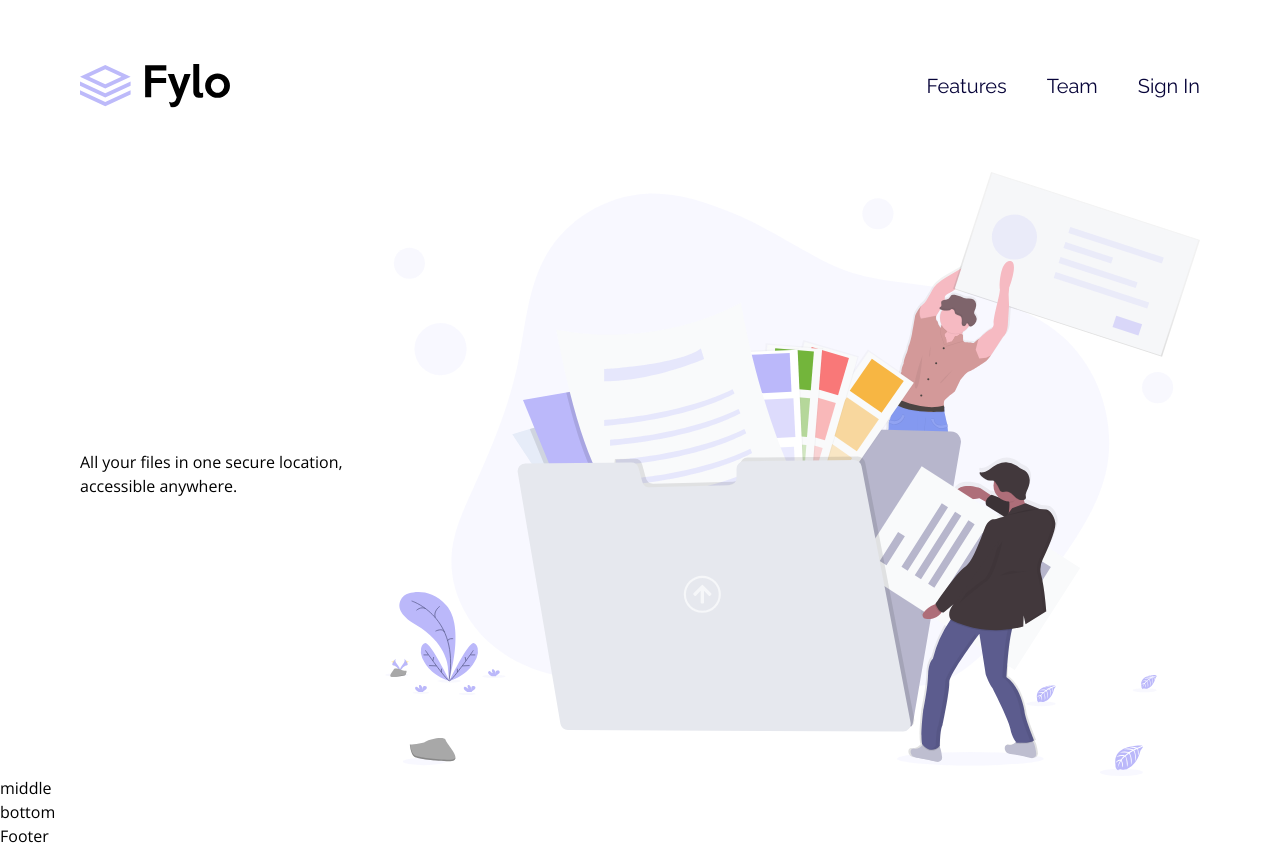
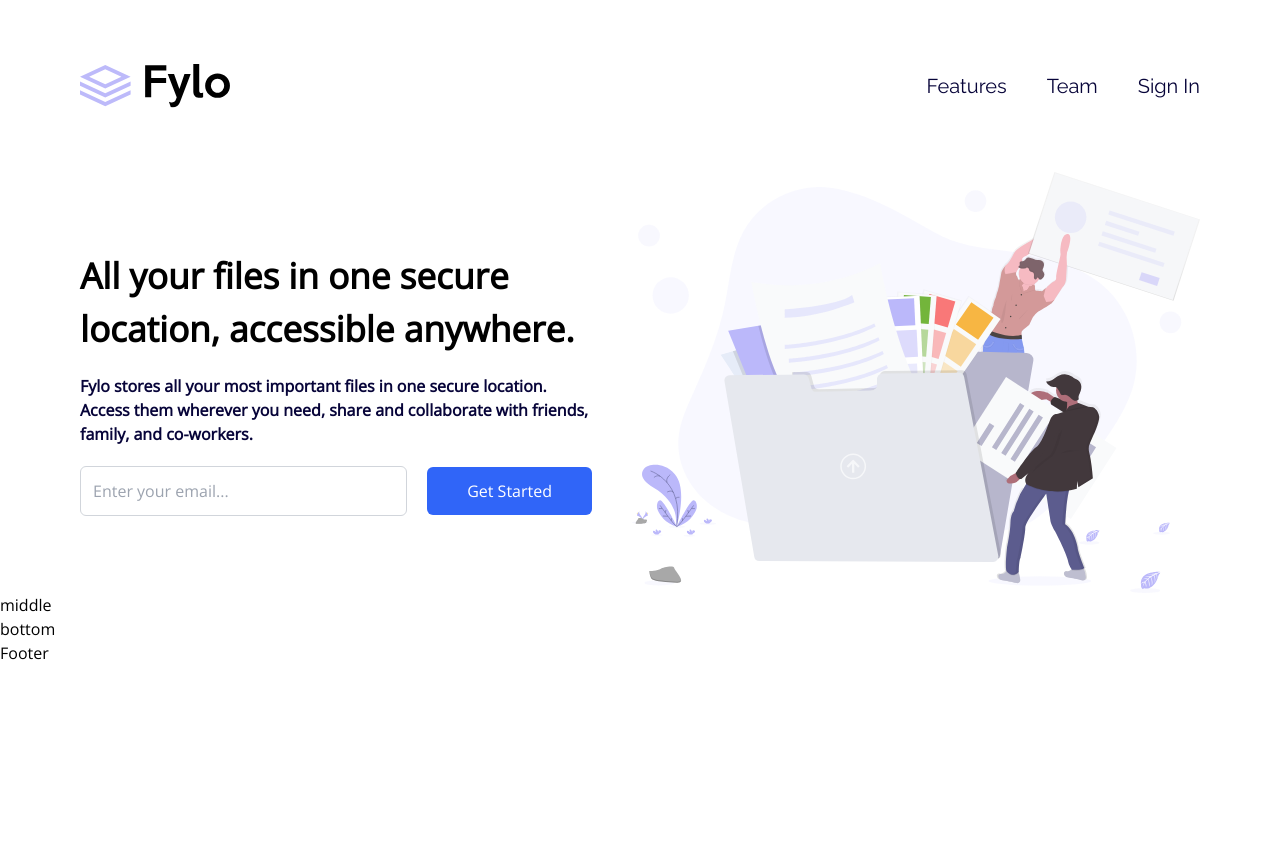
Before and after one commit to RomaLetodiani/fylo-landing-page, a React (Vite) app: page / in a window 1280 px wide. After the commit the page ends 800 px from the top, so only its background shows below. Built offline with nearby package versions, Linux system fonts and the light colour scheme.

Commit message:
built Hero Section

```diff
--- a/src/components/layout/TwoColumns.tsx
+++ b/src/components/layout/TwoColumns.tsx
@@ -4,7 +4,7 @@ type Props = { textsDiv: ReactElement; rightDiv: ReactElement };
 
 const TwoColumns = ({ textsDiv, rightDiv }: Props) => {
   return (
-    <div className="flex justify-between flex-col-reverse md:flex-row  ">
+    <div className="flex justify-between gap-10 items-center flex-col-reverse md:flex-row ">
       {textsDiv}
       {rightDiv}
     </div>
--- a/src/components/scenes/Hero.tsx
+++ b/src/components/scenes/Hero.tsx
@@ -1,16 +1,42 @@
 import SectionWrapper from '../SectionWrapper';
+import Button from '../UI/Button';
+import Input from '../UI/Input';
 import TwoColumns from '../layout/TwoColumns';
 import { textObj } from '../shared/consts';
+import { useInput } from '../shared/hooks/UseInput';
 
 const Hero = () => {
   const { hero } = textObj;
-  console.log('🚀 ~ Hero ~ hero:', hero);
+  const {
+    value: emailValue,
+    hasError: emailHasError,
+    onChange: emailOnChange,
+    onBlur: emailOnBlur,
+  } = useInput(
+    (value) => value.includes('@') && value.includes('.') && value.length > 4
+  );
   return (
     <SectionWrapper>
       <TwoColumns
         textsDiv={
-          <div className="flex justify-center items-center">
-            <h1>{hero.title}</h1>
+          <div className="flex flex-col text-center md:text-left gap-5 items-center md:items-start justify-center max-w-lg">
+            <h1 className="text-[clamp(1.5rem,3vw,2.2rem)] font-extrabold">
+              {hero.title}
+            </h1>
+            <p className="text-very-dark-blue font-semibold">{hero.desc}</p>
+            <div className="flex flex-col md:flex-row md:items-center w-full gap-8 md:gap-5">
+              <Input
+                name="email"
+                type="email"
+                value={emailValue}
+                onChange={emailOnChange}
+                onBlur={emailOnBlur}
+                hasError={emailHasError}
+                placeholder={hero.input}
+                errorMessage={hero.errorMessage}
+              />
+              <Button text={hero.button} />
+            </div>
           </div>
         }
         rightDiv={
--- a/src/components/shared/consts.ts
+++ b/src/components/shared/consts.ts
@@ -9,6 +9,7 @@ export const textObj = {
     desc: 'Fylo stores all your most important files in one secure location. Access them wherever you need, share and collaborate with friends, family, and co-workers.',
     button: 'Get Started',
     input: 'Enter your email...',
+    errorMessage: 'Please check your email',
     image: hero,
   },
   middle: {
```
